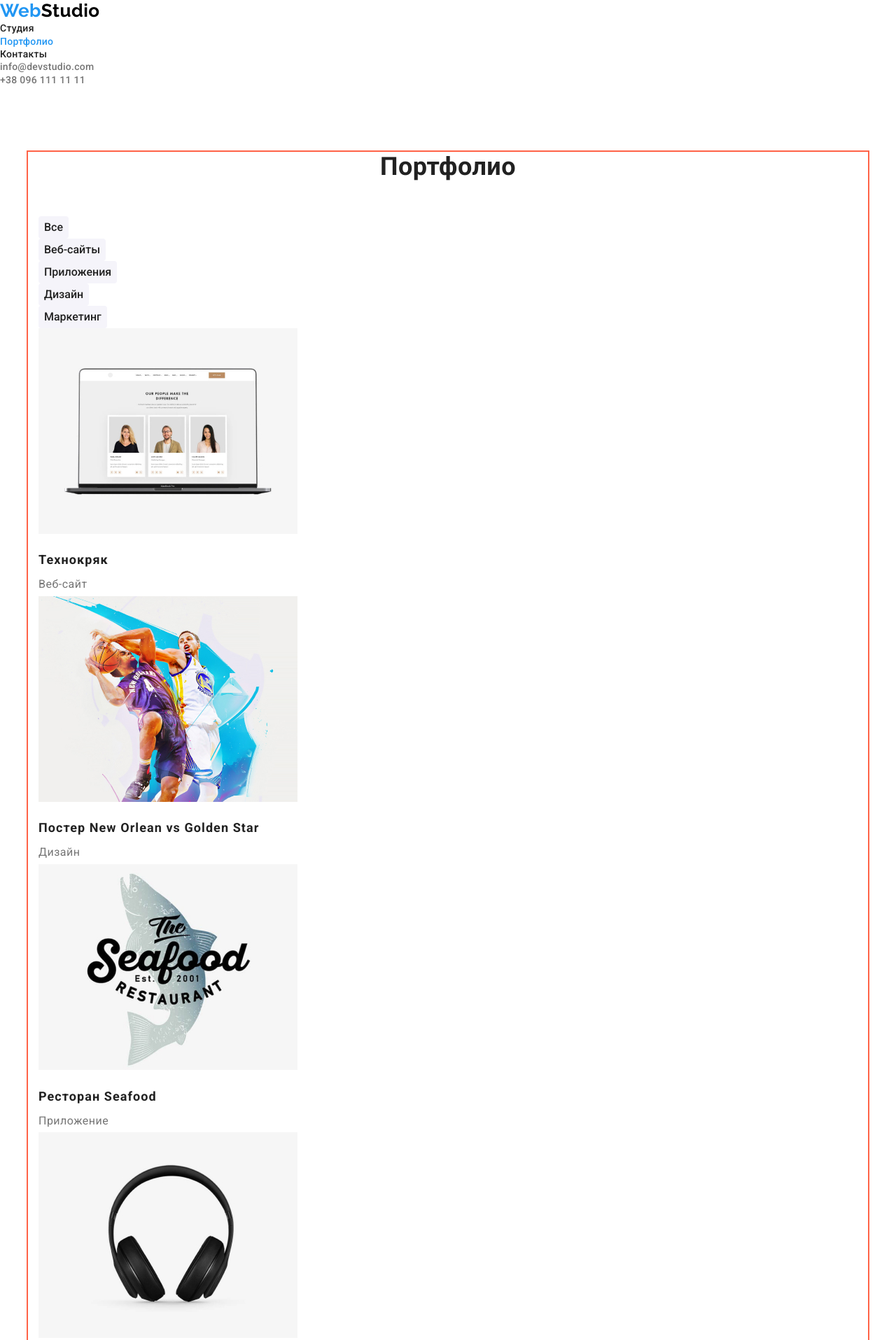
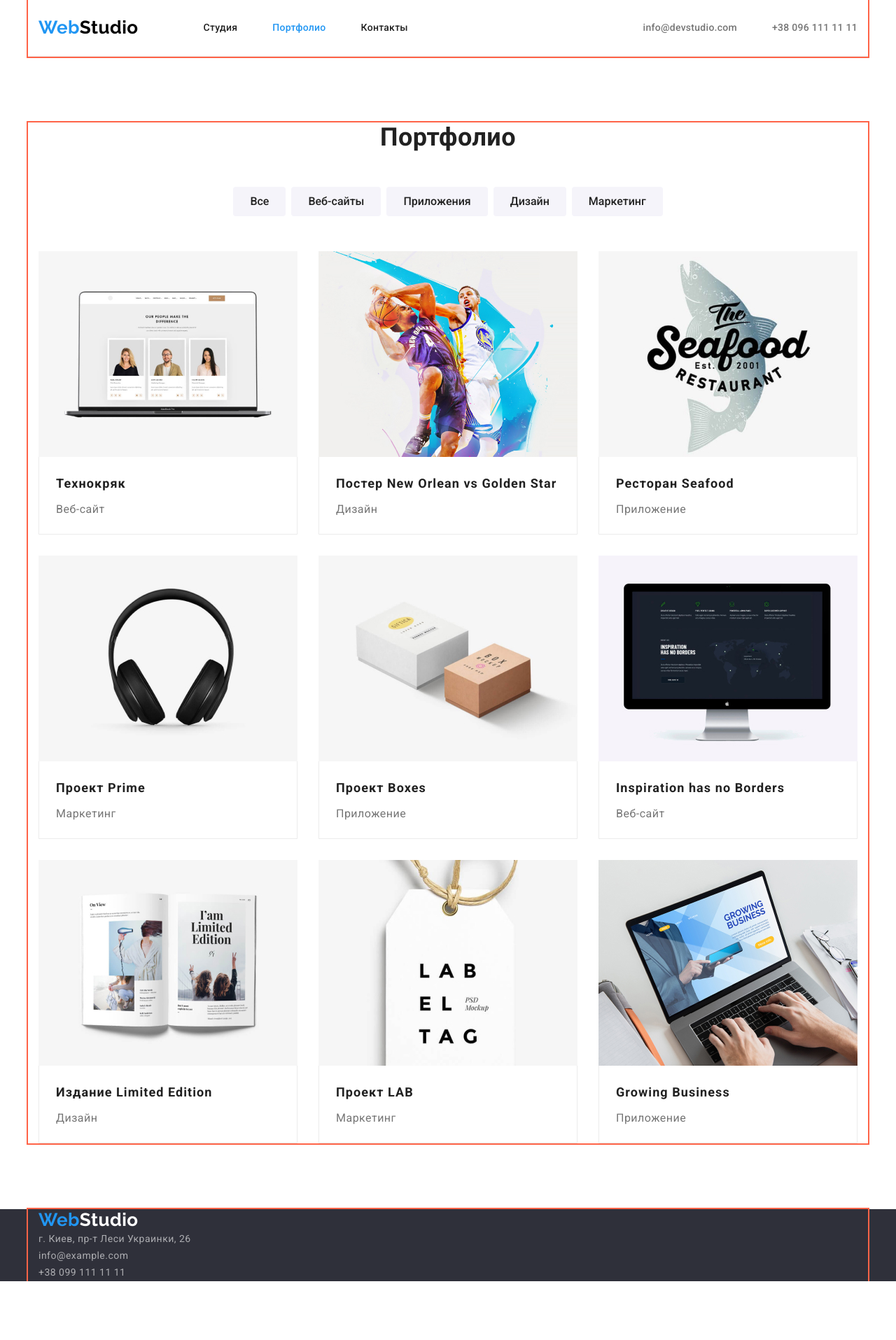
Before and after one commit to VorobyovaAnna/goit-markup-hw-03, a plain HTML site: page portfolio.html in a window 1280 px wide. Shown: the top 1915 px of the page at 70% size. After the commit the page ends 1831 px from the top, so only its background shows below. Drawn offline with nearby package versions, Linux system fonts and the light colour scheme.

Commit message:
Добавлены стили для геометрии и позиционирование контента при помощи Flexbox

```diff
--- a/css/styles.css
+++ b/css/styles.css
@@ -11,6 +11,7 @@
   --hero-bg-color: #2f303a;
   --logo-color-header: #000000;
   --section-team-bg-color: #f5f4fa;
+  --border-color: #ececec;
 }
 
 body {
@@ -47,7 +48,23 @@ body {
   margin: 0;
   list-style: none;
 }
+.main-nav {
+  display: flex;
+  align-items: center;
+}
+
+.site-nav {
+  display: flex;
+  margin-left: 93px;
+}
+.site-nav .item:not(:last-child) {
+  margin-right: 50px;
+}
+
 .site-nav .link {
+  display: block;
+  padding-top: 32px;
+  padding-bottom: 32px;
   color: var(--title-text-color);
   font-weight: 500;
   font-size: 14px;
@@ -63,6 +80,13 @@ body {
   color: var(--accent-color);
 }
 /* Auth nav */
+.auth-nav {
+  display: flex;
+  margin-left: auto;
+}
+.auth-nav .item + .item {
+  margin-left: 50px;
+}
 .auth-nav .link {
   color: var(--primary-text-color);
   font-weight: 500;
@@ -75,6 +99,10 @@ body {
 .auth-nav .link:focus {
   color: var(--accent-color);
 }
+.container.main-nav {
+  border-bottom: 1px solid var(--border-color);
+}
+
 /* Hero */
 .hero {
   background-color: var(--hero-bg-color);
@@ -110,12 +138,12 @@ body {
   font-size: 16px;
   line-height: 1.87;
 
-  display: flex;
   align-items: center;
   letter-spacing: 0.06em;
 }
 
 /* Section */
+
 .section {
   padding-top: 94px;
   padding-bottom: 94px;
@@ -134,6 +162,13 @@ body {
   line-height: 1.17;
   text-align: center;
 }
+.features {
+  display: flex;
+  width: 270px;
+}
+.features .item:not(:last-child) {
+  margin-right: 30px;
+}
 .features .title {
   margin-top: 0;
   margin-bottom: 10px;
@@ -151,26 +186,49 @@ body {
   line-height: 1.71;
 }
 
+.activities {
+  display: flex;
+}
+.activities .item:not(:last-child) {
+  margin-right: 30px;
+}
+
 /* Section Team */
-.section-team {
+
+.section.team {
   background-color: var(--section-team-bg-color);
 }
+.member {
+  display: flex;
+}
+.member .team-item:not(:last-child) {
+  margin-right: 30px;
+}
+.team-item {
+  padding-bottom: 30px;
+}
+.image {
+  display: block;
+  margin-bottom: 30px;
+}
 .image-title {
-  margin-top: 30px;
+  display: block;
+  margin-top: 0px;
   margin-bottom: 10px;
 
   color: var(--title-text-color);
   font-weight: 500;
   font-size: 16px;
-  line-height: 1.19px;
+  line-height: 1.19;
 
   text-align: center;
 }
 .position {
-  margin-bottom: 30px;
+  margin-top: 0;
+  margin-bottom: 0;
   color: var(--primary-text-color);
   font-size: 16px;
-  line-height: 1.19px;
+  line-height: 1.19;
 
   text-align: center;
 }
@@ -183,6 +241,7 @@ body {
 }
 .address {
   font-style: normal;
+  color: var(--primary-white-color);
 }
 .contact .footer-link {
   font-size: 14px;
@@ -190,12 +249,10 @@ body {
   text-decoration: none;
   color: rgba(255, 255, 255, 0.6);
 }
-.adress {
-  color: var(--primary-white-color);
-}
 /* Портфолио */
 
 .button.secondary {
+  padding: 6px 22px;
   color: var(--title-text-color);
   background-color: var(--section-team-bg-color);
   font-weight: 500;
@@ -208,11 +265,52 @@ body {
   color: var(--primary-white-color);
   background-color: var(--accent-color);
 }
+.buttons {
+  display: flex;
+  margin-bottom: 50px;
+  justify-content: center;
+}
+.buttons .item-button:not(:last-child) {
+  margin-right: 8px;
+}
 
 .projects .link {
   text-decoration: none;
 }
+.projects {
+  display: flex;
+  flex-wrap: wrap;
+}
+.projects .item-projects {
+  flex-basis: calc(100% / 3 - 30px);
+  margin-right: 30px;
+  margin-bottom: 30px;
+}
+.projects .item-projects:nth-child(3n) {
+  margin-right: 0;
+}
+.projects .item-projects:nth-last-child(-n + 3) {
+  margin-bottom: 0;
+}
+.card-content {
+  padding-right: 24px;
+  padding-left: 24px;
+  padding-top: 20px;
+  padding-bottom: 20px;
+  border-bottom: 1px solid var(--border-color);
+  border-right: 1px solid var(--border-color);
+  border-left: 1px solid var(--border-color);
+}
+.link {
+  display: block;
+}
+.project-image {
+  display: block;
+}
 .project-title {
+  margin-top: 0px;
+  margin-bottom: 4px;
+
   color: var(--title-text-color);
   font-weight: 700;
   font-size: 18px;
@@ -220,7 +318,10 @@ body {
   letter-spacing: 0.06em;
 }
 .project-text {
+  margin-top: 0;
+  margin-bottom: 0;
+
   color: var(--primary-text-color);
   font-size: 16px;
-  line-height: 1.87px;
+  line-height: 1.87;
 }
--- a/portfolio.html
+++ b/portfolio.html
@@ -17,92 +17,112 @@
 <body>
     <!-- Шапка сайта -->
     <header>
-        <nav>
+        <div class="container main-nav">
+            <nav class="main-nav">
                 <a href="./index.html" class="logo">Web<span class="logo-accent">Studio</span></a>
                 <ul class="site-nav list">
-                <li><a href="./index.html" class="link">Студия</a></li>
-                <li><a href="./portfolio.html" class="link current">Портфолио</a></li>
-                <li><a href="" class="link">Контакты</a></li>
+                    <li class="item"><a href="./index.html" class="link">Студия</a></li>
+                    <li class="item"><a href="./portfolio.html" class="link current">Портфолио</a></li>
+                    <li class="item"><a href="" class="link">Контакты</a></li>
                 </ul>
             </nav>
             <ul class="auth-nav list">
-            <li><a href="mailto:info@devstudio.comm" class="link">info@devstudio.com</a></li>
-            <li><a href="tel:+380961111111" class="link">+38 096 111 11 11</a></li>
+                <li class="item"><a href="mailto:info@devstudio.comm" class="link">info@devstudio.com</a></li>
+                <li class="item"><a href="tel:+380961111111" class="link">+38 096 111 11 11</a></li>
             </ul>
+        </div>
     </header>
     <main>
         <section class="section">
             <div class="container">
                 <h1 class="section-title">Портфолио</h1>
                 <ul class="buttons list">
-                <li><button type="button" class="button secondary">Все</button></li>
-                <li><button type="button" class="button secondary">Веб-сайты</button></li>
-                <li><button type="button" class="button secondary">Приложения</button></li>
-                <li><button type="button" class="button secondary">Дизайн</button></li>
-                <li><button type="button" class="button secondary">Маркетинг</button></li>
+                    <li class="item-button"><button type="button" class="button secondary">Все</button></li>
+                    <li class="item-button"><button type="button" class="button secondary">Веб-сайты</button></li>
+                    <li class="item-button"><button type="button" class="button secondary">Приложения</button></li>
+                    <li class="item-button"><button type="button" class="button secondary">Дизайн</button></li>
+                    <li class="item-button"><button type="button" class="button secondary">Маркетинг</button></li>
                 </ul>
                 <ul class="projects list">
-                <li>
+                    <li class="item-projects">
                         <a href="" class="link">
-                        <img src="./images/teсhno.jpg" alt="Сайт на экране ноутбука" width="370">
+                            <img class="project-image" src="./images/teсhno.jpg" alt="Сайт на экране ноутбука" width="370">
+                            <div class="card-content">
                                 <h2 class="project-title" >Технокряк</h2>
                                 <p class="project-text" >Веб-сайт</p>
+                            </div>
                         </a>
                     </li>
-                <li>
+                    <li class="item-projects">
                         <a href="" class="link">
-                        <img src="./images/new-orlean.jpg" alt="Два баскетболиста в борьбе за мяч" width="370">
+                            <img class="project-image" src="./images/new-orlean.jpg" alt="Два баскетболиста в борьбе за мяч" width="370">
+                            <div class="card-content">
                                 <h2 class="project-title" >Постер New Orlean vs Golden Star</h2>
                                 <p class="project-text" >Дизайн</p>
+                            </div>
                         </a>
                     </li>
-                <li>
+                    <li class="item-projects">
                         <a href="" class="link">
-                        <img src="./images/seafood.jpg" alt="Надпись 'The Seafoog RESTAURANT' на фоне рыбы" width="370">
+                            <img class="project-image" src="./images/seafood.jpg" alt="Надпись 'The Seafoog RESTAURANT' на фоне рыбы" width="370">
+                            <div class="card-content">
                                 <h2 class="project-title" >Ресторан Seafood</h2>
                                 <p class="project-text" >Приложение</p>
+                            </div>
                         </a>
                     </li>
-                <li>
+                    <li class="item-projects">
                         <a href="" class="link">
-                        <img src="./images/prime.jpg" alt="Чёрные мониторные наушники" width="370">
+                            <img class="project-image" src="./images/prime.jpg" alt="Чёрные мониторные наушники" width="370">
+                            <div class="card-content">
                                 <h2 class="project-title" >Проект Prime</h2>
                                 <p class="project-text" >Маркетинг</p>
+                            </div>
                         </a>
                     </li>
-                <li>
+                    <li class="item-projects">
                         <a href="" class="link">
-                        <img src="./images/boxes.jpg" alt="Две маленькие коробочки: чёрная и коричневая" width="370">
+                            <img class="project-image" src="./images/boxes.jpg" alt="Две маленькие коробочки: чёрная и коричневая" width="370">
+                            <div class="card-content">
                                 <h2 class="project-title" >Проект Boxes</h2>
                                 <p class="project-text" >Приложение</p>
+                            </div>
                         </a>
                     </li>
-                <li>
+                    <li class="item-projects">
                         <a href="" class="link">
-                        <img src="./images/inspiration.jpg" alt="Десктопный монитор" width="370">
+                            <img class="project-image" src="./images/inspiration.jpg" alt="Десктопный монитор" width="370">
+                            <div class="card-content">
                                 <h2 class="project-title" >Inspiration has no Borders</h2>
                                 <p class="project-text" >Веб-сайт</p>
+                            </div>
                         </a>
                     </li>
-                <li>
+                    <li class="item-projects">
                         <a href="" class="link">
-                        <img src="./images/limited-edition.jpg" alt="Разворот журнала" width="370">
+                            <img class="project-image" src="./images/limited-edition.jpg" alt="Разворот журнала" width="370">
+                            <div class="card-content">
                                 <h2 class="project-title" >Издание Limited Edition</h2>
                                 <p class="project-text" >Дизайн</p>
+                            </div>
                         </a>
                     </li>
-                <li>
+                    <li class="item-projects">
                         <a href="" class="link">
-                        <img src="./images/lab.jpg" alt="Этикетка с надптсью 'LAB EL TAG'" width="370">
+                            <img class="project-image" src="./images/lab.jpg" alt="Этикетка с надптсью 'LAB EL TAG'" width="370">
+                            <div class="card-content">
                                 <h2 class="project-title" >Проект LAB</h2>
                                 <p class="project-text" >Маркетинг</p>
+                            </div>
                         </a>
                     </li>
-                <li>
+                    <li class="item-projects">
                         <a href="" class="link">
-                        <img src="./images/growing-business.jpg" alt="Руки на клавиатуре ноутбука" width="370">
+                            <img class="project-image" src="./images/growing-business.jpg" alt="Руки на клавиатуре ноутбука" width="370">
+                            <div class="card-content">
                                 <h2 class="project-title" >Growing Business</h2>
                                 <p class="project-text" >Приложение</p>
+                            </div>
                         </a>
                     </li>
                 </ul>
@@ -111,6 +131,7 @@
     </main>
     <!-- Футер -->
     <footer class="footer">
+        <div class="container">
             <a href="./index.html" class="logo">Web<span class="logo-accent-second">Studio</span></a>
             <address class="address">
                 <ul class="contact list">
@@ -126,6 +147,7 @@
                     </li>
                 </ul>
             </address>
+        </div>
     </footer>
 </body>
 
```
Also changed, not shown: index.html (+28 -24 lines). Lines whose indentation alone changed are shown as unchanged.
